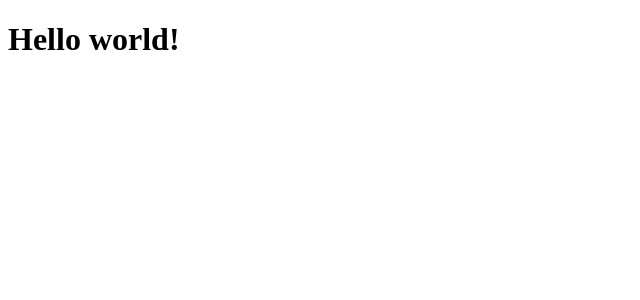
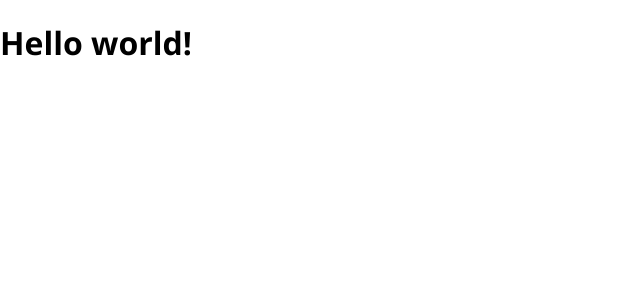
Before and after one commit to georgi-georgiev95/Second-Shift-Auto, an Angular app in the folder client/: page / in a window 1280 px wide. Shown: the top 300 px of the page, without its empty margins (0-640 px from the left). Built offline with nearby package versions, Linux system fonts and the light colour scheme.

Commit message:
Reset default styling and set global fonts

```diff
--- a/client/src/styles.css
+++ b/client/src/styles.css
@@ -1 +1,12 @@
 /* You can add global styles to this file, and also import other style files */
+body {
+  padding: 0;
+  margin: 0;
+}
+
+* {
+  font-family: "Open Sans", sans-serif;
+  font-optical-sizing: auto;
+  font-style: normal;
+  font-variation-settings: "wdth" 100;
+}
```
